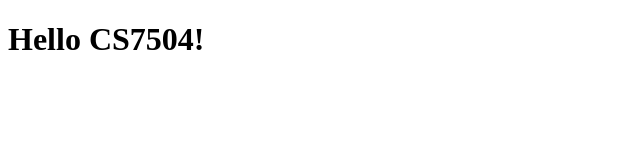
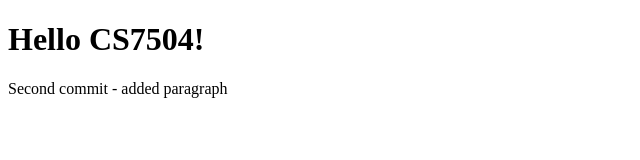
Before and after one commit to Prabhvir22-hub/devops-assignment-2, a plain HTML site: page index.html in a window 1280 px wide. Shown: the whole page, without its empty margins (0-640 px from the left). Drawn offline with Linux system fonts and the light colour scheme.

Commit message:
Second commit: added paragraph to index.html

```diff
--- a/index.html
+++ b/index.html
@@ -1 +1,2 @@
 <!DOCTYPE html><html><body><h1>Hello CS7504!</h1></body></html>
+<p>Second commit - added paragraph</p>
```
